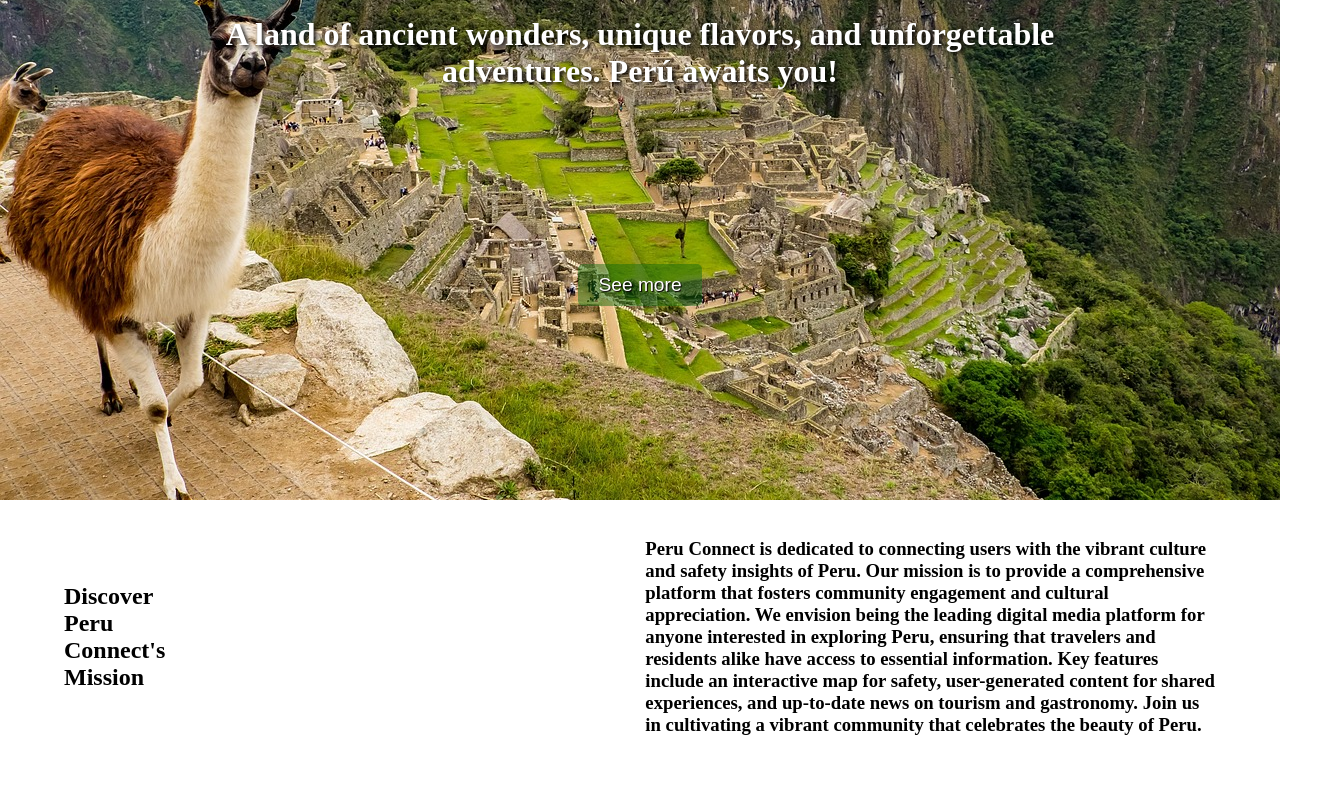
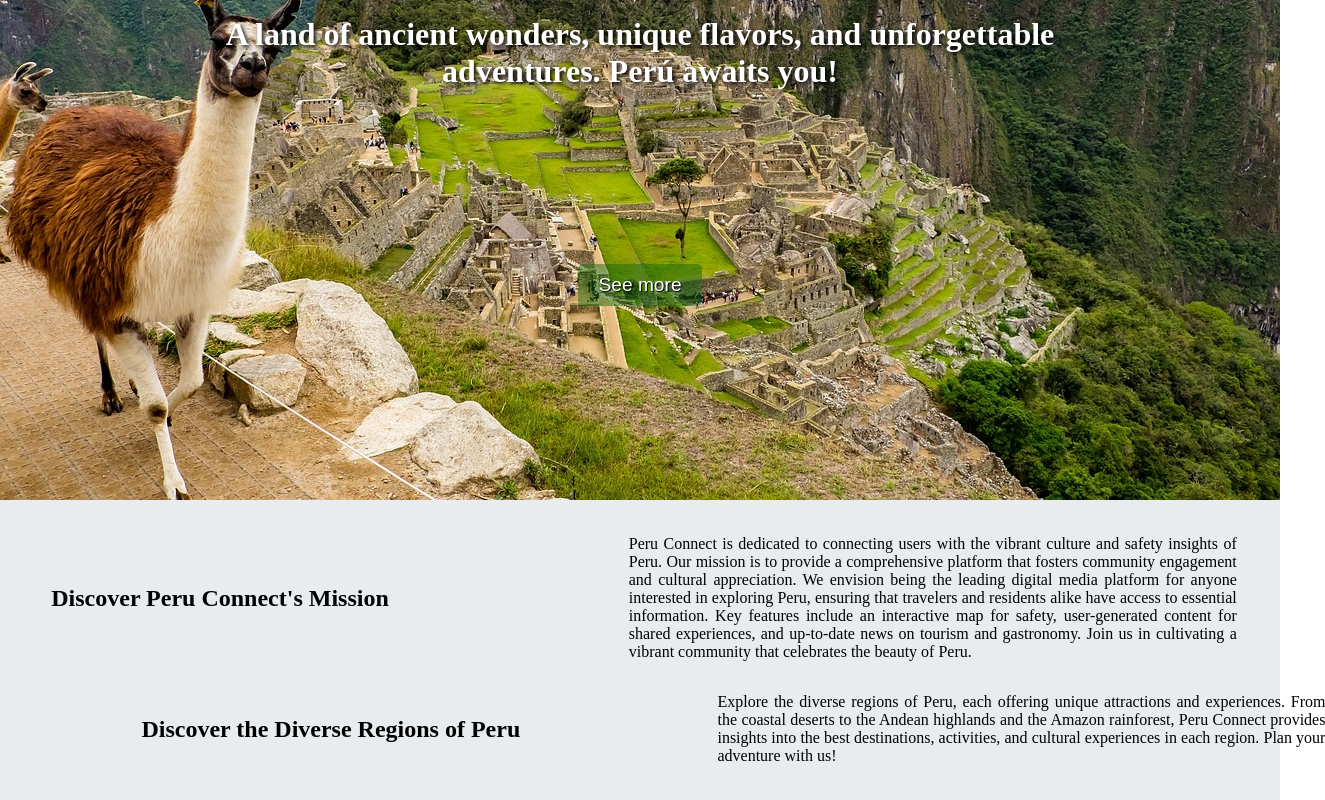
Before and after one commit to felixantonio24/Per-Connect, a React (Vite) app: page / in a window 1280 px wide. Shown: the part 350-1150 px from the top of the page, 1325 px wide, since content can reach past the window. Before the commit the page ends 1124 px from the top, so only its background shows below. Built offline with nearby package versions, Linux system fonts and the light colour scheme; a web font is replaced by a local one.

Commit message:
procs-main-line-18

```diff
--- a/index.html
+++ b/index.html
@@ -4,7 +4,7 @@
     <meta charset="UTF-8" />
     <link rel="icon" type="image/svg+xml" href="/vite.svg" />
     <meta name="viewport" content="width=device-width, initial-scale=1.0" />
-    <title>Vite + React</title>
+    <title>PerúConnect</title>
   </head>
   <body>
 
--- a/src/Style/Main.module.css
+++ b/src/Style/Main.module.css
@@ -1,16 +1,51 @@
-
-.containerMain{
+.containerMain {
     display: flex;
     justify-content: center;
-    align-items: center;
-    gap: 30rem;
+    align-items: center; /* Permite que los elementos bajen en pantallas pequeñas */
+    gap: 15rem;
+    max-width: 1200px; /* Evita que los elementos se expandan demasiado */
+    margin: auto; /* Centra el contenedor */
+}
 
+main {
+    margin: auto;
+    top: 0;
+    padding: 1.2rem 2em;
+    justify-content: center;
+    background-color: rgb(233, 236, 238);
 }
-main{
-   margin: auto;
-   top: 0;
-   display: flex;
-   padding: 1.2rem 4em;
 
+.bloqueuno {
+    max-width: 40%; /* Ajusta el ancho de manera proporcional */
+    min-width: 300px; /* Evita que se haga demasiado pequeño */
+}
 
+.bloquedos {
+    max-width: 50%;
+    min-width: 400px;
+    text-align: justify;
 }
+
+.containerdos{
+    display: flex;
+ margin: auto; /* Centra el contenedor */
+ justify-content: center;
+ align-items: center;
+
+ gap: 6rem;
+ max-width: 1500px;
+}
+.containerbloqueuno{
+    max-width: 30rem; /* Ajusta el ancho de manera proporcional */
+    min-width: 30rem; /* Evita que se haga demasiado pequeño */
+    margin-left: 9%;
+}
+.containerbloquedos{
+    width:50%;
+    max-width: 50%;
+    min-width: 00px;
+    text-align: justify;
+}
+p{
+    width: 38rem;
+}
--- a/src/components/Main.jsx
+++ b/src/components/Main.jsx
@@ -2,17 +2,31 @@ import Maintyle from '../Style/Main.module.css';
 const Main = ()=>{
     return(
         <>
+
   <main>
+    <section>
         <div className={Maintyle.containerMain}>
-                <div>
+            <div className={Maintyle.bloqueuno}>
                 <h2>Discover Peru Connect's Mission</h2>
             </div>
-                <div>
-                    <h3>Peru Connect is dedicated to connecting users with the vibrant culture and safety insights of Peru. Our mission is to provide a comprehensive platform that fosters community engagement and cultural appreciation. We envision being the leading digital media platform for anyone interested in exploring Peru, ensuring that travelers and residents alike have access to essential information. Key features include an interactive map for safety, user-generated content for shared experiences, and up-to-date news on tourism and gastronomy. Join us in cultivating a vibrant community that celebrates the beauty of Peru.
-                    </h3>
+            <div className={Maintyle.bloquedos}>
+                <p>Peru Connect is dedicated to connecting users with the vibrant culture and safety insights of Peru. Our mission is to provide a comprehensive platform that fosters community engagement and cultural appreciation. We envision being the leading digital media platform for anyone interested in exploring Peru, ensuring that travelers and residents alike have access to essential information. Key features include an interactive map for safety, user-generated content for shared experiences, and up-to-date news on tourism and gastronomy. Join us in cultivating a vibrant community that celebrates the beauty of Peru.</p>
             </div>
         </div>
+    </section>
+
+    <section>
+        <div className={Maintyle.containerdos}>
+            <div className={Maintyle.containerbloqueuno}>
+                <h2>Discover the Diverse Regions of Peru </h2>
+            </div>
+            <div className={Maintyle.containerbloquedos}>
+                <p>Explore the diverse regions of Peru, each offering unique attractions and experiences. From the coastal deserts to the Andean highlands and the Amazon rainforest, Peru Connect provides insights into the best destinations, activities, and cultural experiences in each region. Plan your adventure with us!</p>
+            </div>
+        </div>
+    </section>
 </main>
+
         </>
     )
 }
```
Lines whose indentation alone changed are shown as unchanged.
